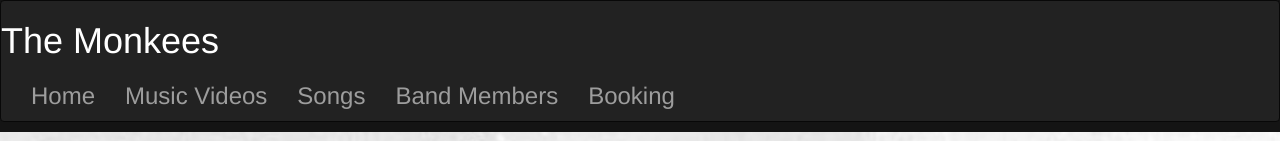
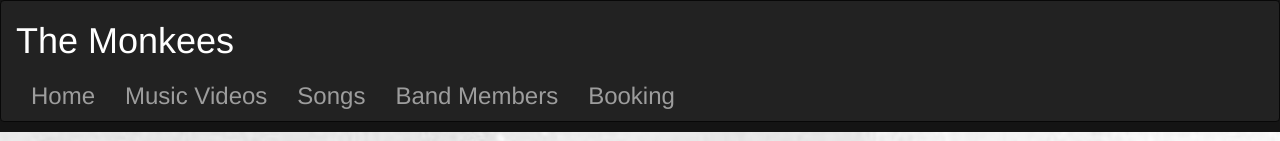
Before and after one commit to GrantMCA93/Project-1-Band-Website-, a plain HTML site: page thankyoubookingpage.html in a window 1280 px wide. Shown: the top 141 px of the page. Drawn offline with nearby package versions, Linux system fonts and the light colour scheme.

Commit message:
navbar update

```diff
--- a/thankyoubookingpage.html
+++ b/thankyoubookingpage.html
@@ -15,15 +15,16 @@
   </head>
   <body>
     <header class="header" >
-  <nav class="navbar navbar-inverse">
+   <nav class="navbar navbar-inverse">
     <div class="container-fluid" >
         <div class="navbar-header" >
-      <button type="button" class="navbar-toggle" data-toggle="collapse" data-target="#myNavbar">
+        <button type="button" class="navbar-toggle" data-toggle="collapse" data-target="#myNavbar">
         <span class="icon-bar"></span>
         <span class="icon-bar"></span>
         <span class="icon-bar"></span>
       </button>
-    <h1><a href="index.html" ><span>The Monkees</span></a></h1>
+    <h1><a href="index.html" style="margin-left: 15px;">The Monkees</a></h1>
+    <!--The desktop (width > 768px) navbar is deliberately positioned to the left-->
     <div class="collapse navbar-collapse" id="myNavbar">
       <ul class="nav navbar-nav">
         <li><a href="index.html">Home</a></li>
```
Also changed, not shown: bandmembers.html (+3 -2 lines), booking.html (+3 -2 lines), musicvideo.html (+3 -2 lines), songs.html (+3 -2 lines).
